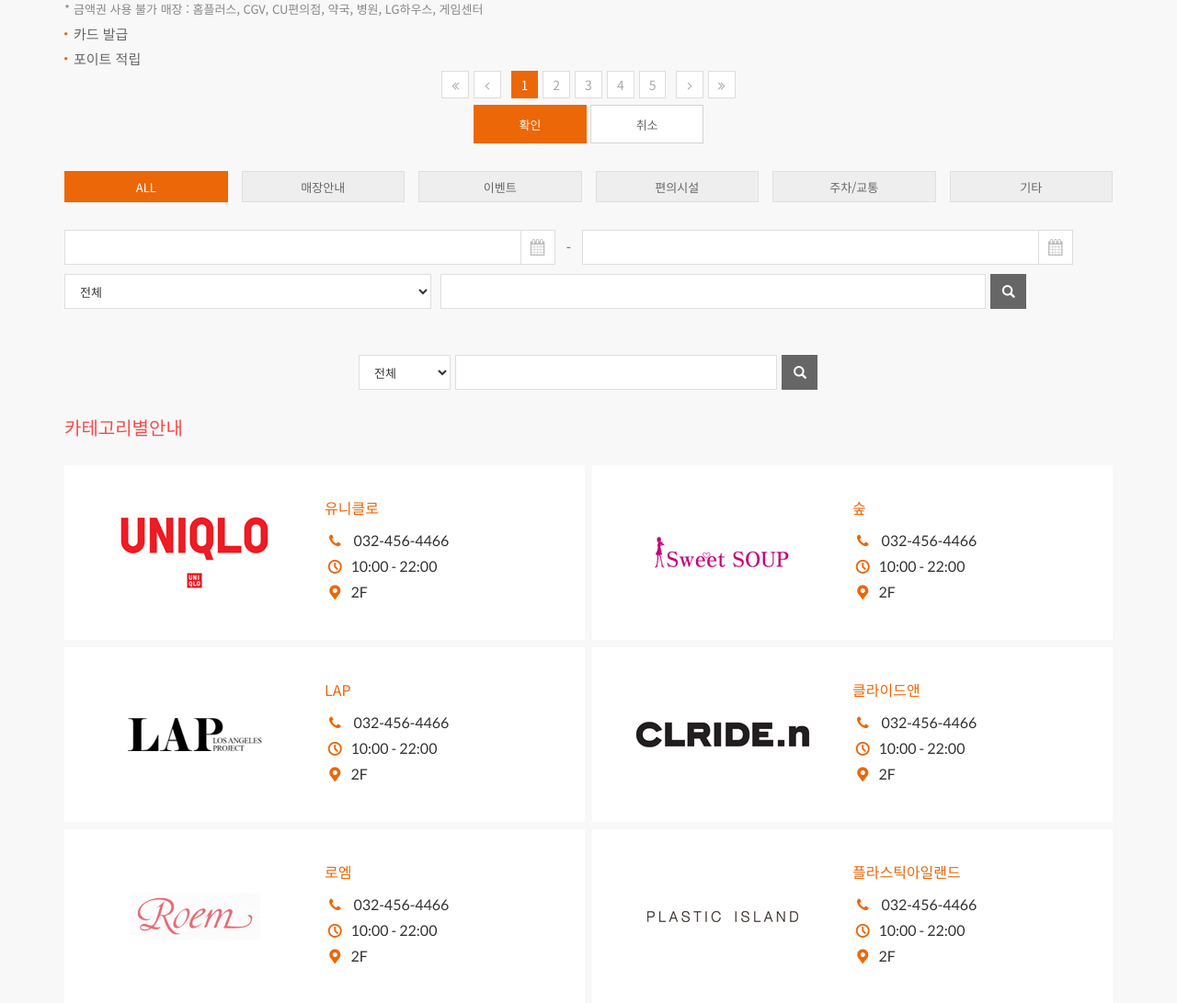
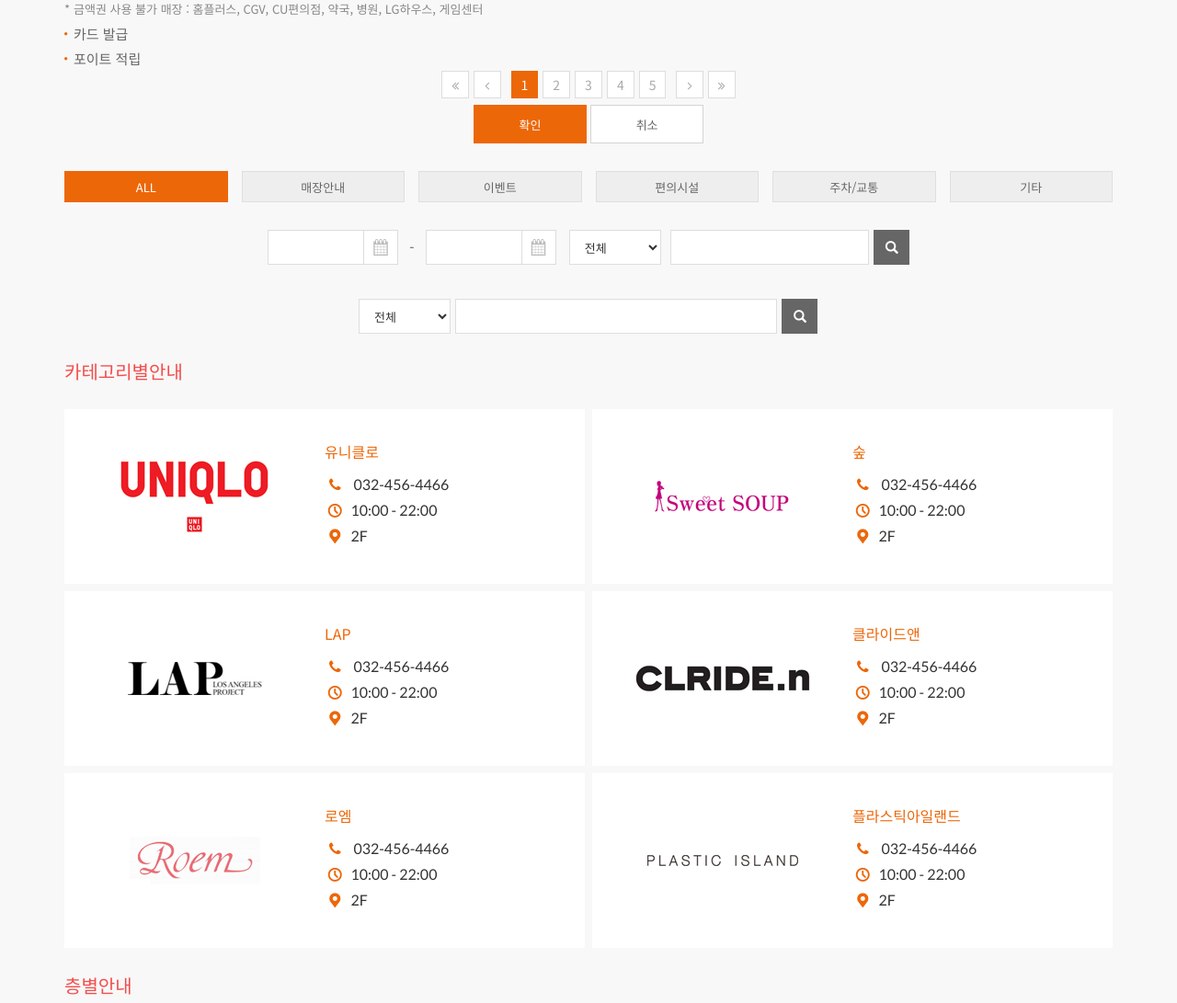
Before and after one commit to movementk/square1, a PHP site: page /sub.php in a window 1280 px wide. Shown: the part 935-2026 px from the top of the page at 92% size. Run offline with PHP 8.4, Linux system fonts and the light colour scheme; style sheets or scripts are compiled from the project's sources; some libraries are stand-ins or nearby versions.

Commit message:
서브 가이드 퍼블리싱 #8

```diff
--- /dev/null
+++ b/assets/css/member.css
@@ -0,0 +1,3 @@
+
+
+/*# sourceMappingURL=member.css.map */
--- a/assets/css/sub.css
+++ b/assets/css/sub.css
@@ -6,27 +6,26 @@
     border-radius: 0; }
 
 .calendar-form {
-  padding-bottom: 20px; }
-  .calendar-form .calendar {
+  text-align: center; }
+  @media (min-width: 768px) {
+    .calendar-form .calendar {
+      display: inline-block;
+      vertical-align: top;
+      margin-right: 10px; } }
+  .calendar-form .calendar .selecter {
     position: relative;
     display: inline-block;
-    width: 45.7%;
+    width: 141.8px;
     margin-left: 8px; }
-    @media (min-width: 375px) {
-      .calendar-form .calendar {
-        width: 46.33%; } }
-    @media (min-width: 425px) {
-      .calendar-form .calendar {
-        width: 46.8%; } }
-    .calendar-form .calendar:first-child {
+    .calendar-form .calendar .selecter:first-child {
       margin-left: 0;
       margin-right: 8px; }
-    .calendar-form .calendar .form-control {
+    .calendar-form .calendar .selecter .form-control {
       width: 100%;
       height: 38px;
       display: inline-block;
       border-color: #ddd; }
-    .calendar-form .calendar label {
+    .calendar-form .calendar .selecter label {
       position: absolute;
       top: 0;
       right: 0;
@@ -37,33 +36,34 @@
       margin-bottom: 0;
       border: 1px solid #ddd;
       background-color: #fff; }
-      .calendar-form .calendar label i {
+      .calendar-form .calendar .selecter label i {
         font-size: 20px;
         color: #bcbcbc; }
-      .calendar-form .calendar label:hover {
+      .calendar-form .calendar .selecter label:hover {
         cursor: pointer; }
   .calendar-form .c-search {
     margin-top: 10px; }
+    @media (min-width: 768px) {
+      .calendar-form .c-search {
+        margin-top: 0;
+        display: inline-block; } }
     .calendar-form .c-search .form-group {
       overflow: hidden;
-      width: 100%; }
+      display: inline-block; }
       .calendar-form .c-search .form-group .form-control {
         height: 38px;
         float: left;
         font-size: 13px;
         color: #333; }
       .calendar-form .c-search .form-group select {
-        width: 35%;
+        width: 100px;
         margin-right: 10px; }
       .calendar-form .c-search .form-group input {
-        width: 47.5%;
+        width: 156px;
         margin-right: 5px; }
-        @media (min-width: 375px) {
+        @media (min-width: 768px) {
           .calendar-form .c-search .form-group input {
-            width: 50.2%; } }
-        @media (min-width: 425px) {
-          .calendar-form .c-search .form-group input {
-            width: 51.99%; } }
+            width: 216px; } }
       .calendar-form .c-search .form-group .btn {
         float: left;
         width: 39px;
--- a/assets/css/sub.scss
+++ b/assets/css/sub.scss
@@ -13,17 +13,23 @@
 }
 
 .calendar-form {
-    padding-bottom: 20px;
+    text-align: center;
     .calendar {
+        @media (min-width: $sm) {
+            display: inline-block;
+            vertical-align: top;
+            margin-right: 10px;
+        }
+        .selecter {
             position: relative;
             display: inline-block;
-        width: 45.7%;
+            width: 141.8px;
             margin-left: 8px;
             @media(min-width: 375px) {
-            width: 46.33%;
+
             }
             @media(min-width: 425px) {
-            width: 46.8%;
+
             }
             &:first-child {
                 margin-left: 0;
@@ -55,17 +61,16 @@
                 }
             }
         }
+    }
     .c-search {
         margin-top: 10px;
-        @media(min-width: $xs) {
-
-        }
         @media (min-width: $sm) {
-
+            margin-top: 0;
+            display: inline-block;
         }
         .form-group {
             overflow: hidden;
-            width: 100%;
+            display: inline-block;
             .form-control {
                 height: 38px;
                 float: left;
@@ -73,17 +78,14 @@
                 color: #333;
             }
             select {
-                width: 35%;
+                width: 100px;
                 margin-right: 10px;
             }
             input {
-                width: 47.5%;
+                width: 156px;
                 margin-right: 5px;
-                @media(min-width: 375px) {
-                    width: 50.2%;
-                }
-                @media(min-width: 425px) {
-                    width: 51.99%;
+                @media (min-width: $sm) {
+                    width: 216px;
                 }
             }
             .btn {
--- a/sub.php
+++ b/sub.php
@@ -112,7 +112,8 @@
                 <div style="margin: 30px 0;">
                     <div class="calendar-form">
                         <form>
-                            <p class="calendar">
+                            <div class="calendar">
+                                <p class="selecter">
                                     <input type="text" id="datepicker" class="form-control in-mr">
                                     <label for="datepicker">
                                         <i class="icon-calendar">
@@ -121,7 +122,7 @@
                                     </label>
                                 </p>
                                 -
-                            <p class="calendar">
+                                <p class="selecter">
                                     <input type="text" id="datepicker-2" class="form-control in-mr">
                                     <label for="datepicker-2">
                                         <i class="icon-calendar">
@@ -129,6 +130,7 @@
                                         </i>
                                     </label>
                                 </p>
+                            </div>
                             <div class="c-search">
                                 <div class="form-group">
                                     <select class="form-control">
```
Also changed, not shown: member/login.php (added, +49 -0 lines), assets/css/member.scss (added), 2 other files. Lines whose indentation alone changed are shown as unchanged.
